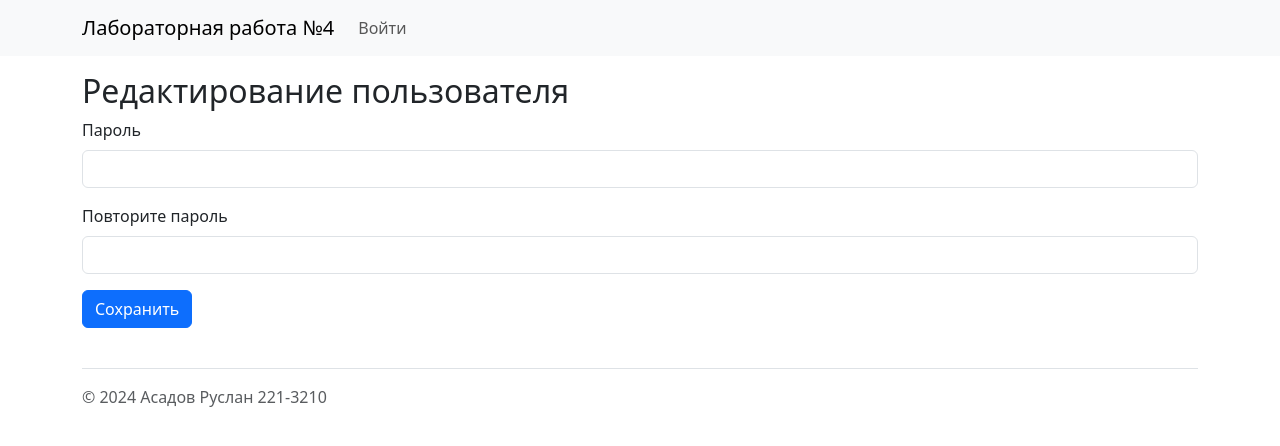
After one commit to Ru5rik/asadov-221-3210-web-dev-2024-2, a Flask app: template lab4/app/templates/edit_pass_user.html in a window 1280 px wide. The commit adds this page. Shown: the top 446 px of the page. Run offline with Flask 3, Linux system fonts and the light colour scheme; the template is opened without the code that fills it, so the values that code supplies are empty.

Commit message:
fix lab4

```diff
--- a/lab4/app/app.py
+++ b/lab4/app/app.py
@@ -1,6 +1,6 @@
 import re
 from flask import Flask, render_template, make_response, url_for, redirect, request, session, flash
-from flask_login import LoginManager, UserMixin, logout_user, login_user, login_required
+from flask_login import LoginManager, UserMixin, logout_user, login_user, login_required, current_user
 from mysqldb import DBConnector
 from mysql.connector.errors import DatabaseError
 
@@ -27,7 +27,7 @@ class User(UserMixin):
 CREATE_USER_FIELDS = ['login', 'password', 'last_name',
                       'first_name', 'middle_name', 'role_id']
 EDIT_USER_FIELDS = ['last_name', 'first_name', 'middle_name', 'role_id']
-
+EDIT_PASS_FIELDS = ['password', 'spassword']
 
 def get_user(id):
     query = ("SELECT Users.ID as id, Users.Login as login, Users.LastName as last_name, "
@@ -78,6 +78,8 @@ def get_form_data(required_fields):
 def validate_form(user, fields):
     regex = {'login': r'^[\da-zA-Z]{5,}$',
              'password': r'^(?=.*\d)(?=.*[A-ZА-Я])(?=.*[a-zа-я])(?=.*[\~\!\?\@\#\$\%\^'\
+             r'\&\*\_\-\+\(\)\[\]\{\}\>\<\/\\\|\"\'\.\,\:\;]*)([^\s]){8,128}$',
+             'spassword': r'^(?=.*\d)(?=.*[A-ZА-Я])(?=.*[a-zа-я])(?=.*[\~\!\?\@\#\$\%\^'\
              r'\&\*\_\-\+\(\)\[\]\{\}\>\<\/\\\|\"\'\.\,\:\;]*)([^\s]){8,128}$',
              'last_name': r'^[a-zA-Zа-яА-Я]+$',
              'first_name': r'^[a-zA-Zа-яА-Я]+$'}
@@ -135,7 +137,7 @@ def edit_user(user_id):
         user = get_form_data(EDIT_USER_FIELDS)
         errors, is_error = validate_form(user, EDIT_USER_FIELDS[:2])
         if is_error:
-            flash(f'Ошибка создания пользователя!', category="danger")
+            flash(f'Ошибка изменения пользователя!', category="danger")
             return render_template("edit_user.html", user=user, roles=roles, errors=errors)
 
         user['user_id'] = user_id
@@ -156,6 +158,39 @@ def edit_user(user_id):
                 f'Ошибка редактирования пользователя! {error}', category="danger")
             db_connector.connect().rollback()
     return render_template("edit_user.html", user=user, roles=roles, errors=errors)
+
+@app.route('/editpass', methods=['GET', 'POST'])
+@login_required
+def edit_pass_user():
+    user = get_user(current_user.id)
+    errors = {}
+    if request.method == "POST":
+        user = get_form_data(EDIT_PASS_FIELDS)
+        errors, is_error = validate_form(user, EDIT_PASS_FIELDS)
+
+        if is_error:
+            flash(f'Ошибка изменения пользователя!', category="danger")
+            return render_template("edit_pass_user.html", user=user, errors=errors)
+
+        if user['password'] != user['spassword']:
+            flash(f'Пароли должны совпадать!', category="danger")
+            return render_template("edit_pass_user.html", user=user, errors=errors)
+
+        user['user_id'] = current_user.id
+        query = "UPDATE Users SET PassHash=SHA2(%(password)s, 256) WHERE ID=%(user_id)s"
+
+        try:
+            with db_connector.connect().cursor(named_tuple=True) as cursor:
+                cursor.execute(query, user)
+                db_connector.connect().commit()
+
+            flash("Запись пользователя успешно обновлена", category="success")
+            return redirect(url_for('index'))
+        except DatabaseError as error:
+            flash(
+                f'Ошибка редактирования пользователя! {error}', category="danger")
+            db_connector.connect().rollback()
+    return render_template("edit_pass_user.html", user=user, errors=errors)
 
 
 @app.route('/<int:user_id>/delete', methods=["POST"])
--- a/lab4/app/templates/base.html
+++ b/lab4/app/templates/base.html
@@ -27,16 +27,24 @@
         </button>
         <div class="collapse navbar-collapse" id="navbarSupportedContent">
           <ul class="navbar-nav me-auto mb-2 mb-lg-0">
+            {% if current_user.is_authenticated %}
+
             <li class="nav-item">
-              {% if current_user.is_authenticated %}
+              <a class="nav-link {% if request.endpoint == 'edit_pass_user' %}active{% endif %}"
+                href="{{ url_for('edit_pass_user') }}">Изменить пароль</a>
+            </li>
+            <li class="nav-item">
               <a class="nav-link {% if request.endpoint == 'logout' %}active{% endif %}"
                 href="{{ url_for('logout') }}">Выйти</a>
-              {% else %}
+            </li>
+            {% else %}
+            <li class="nav-item">
               <a class="nav-link {% if request.endpoint == 'auth' %}active{% endif %}"
                 href="{{ url_for('auth') }}">Войти</a>
-              {% endif %}
+            </li>
+            {% endif %}
 
-            </li>
+
           </ul>
         </div>
       </div>
--- /dev/null
+++ b/lab4/app/templates/edit_pass_user.html
@@ -0,0 +1,8 @@
+{% extends 'base.html' %}
+
+{% from 'macros.html' import user_form %}
+
+{% block content %}
+<h2>Редактирование пользователя</h2>
+{{ user_form(roles, 'edit_pass', user, errors) }}
+{% endblock %}
--- a/lab4/app/templates/macros.html
+++ b/lab4/app/templates/macros.html
@@ -9,6 +9,8 @@
             Недопустимое значние. Поле принимает только буквы и цифры!
         </div>
     </div>
+    {% endif %}
+    {% if action=='create' or action=='edit_pass' %}
     <div class="mb-3">
         <label class="form-label" for="password">Пароль</label>
         <input class="form-control {% if errors['password'] %}is-invalid{% endif %}" type="password" id="password" name="password" aria-describedby="valFeedback2">
@@ -17,6 +19,17 @@
         </div>
     </div>
     {% endif %}
+    {% if action=='edit_pass' %}
+    <div class="mb-3">
+        <label class="form-label" for="spassword">Повторите пароль</label>
+        <input class="form-control {% if errors['spassword'] %}is-invalid{% endif %}" type="password" id="spassword" name="spassword" aria-describedby="valFeedback20">
+        <div class="invalid-feedback" id="valFeedback20">
+            Недопустимое значние. Пароль должен состоять из 1 прописной буквы, 1 Заглавной, 1 цифры, а также может содержать спец символы!
+        </div>
+    </div>
+    {% endif %}
+    {% if action!='edit_pass' %}
+
     <div class="mb-3">
         <label class="form-label" for="last_name">Фамилия</label>
         <input class="form-control {% if errors['last_name'] %}is-invalid{% endif %}" type="text" id="last_name" name="last_name" value="{{ user.last_name or '' }}"
@@ -48,6 +61,8 @@
             {% endfor %}
         </select>
     </div>
+    {% endif %}
+
     <button class="btn btn-primary">Сохранить</button>
 </form>
 {% endmacro %}
```
